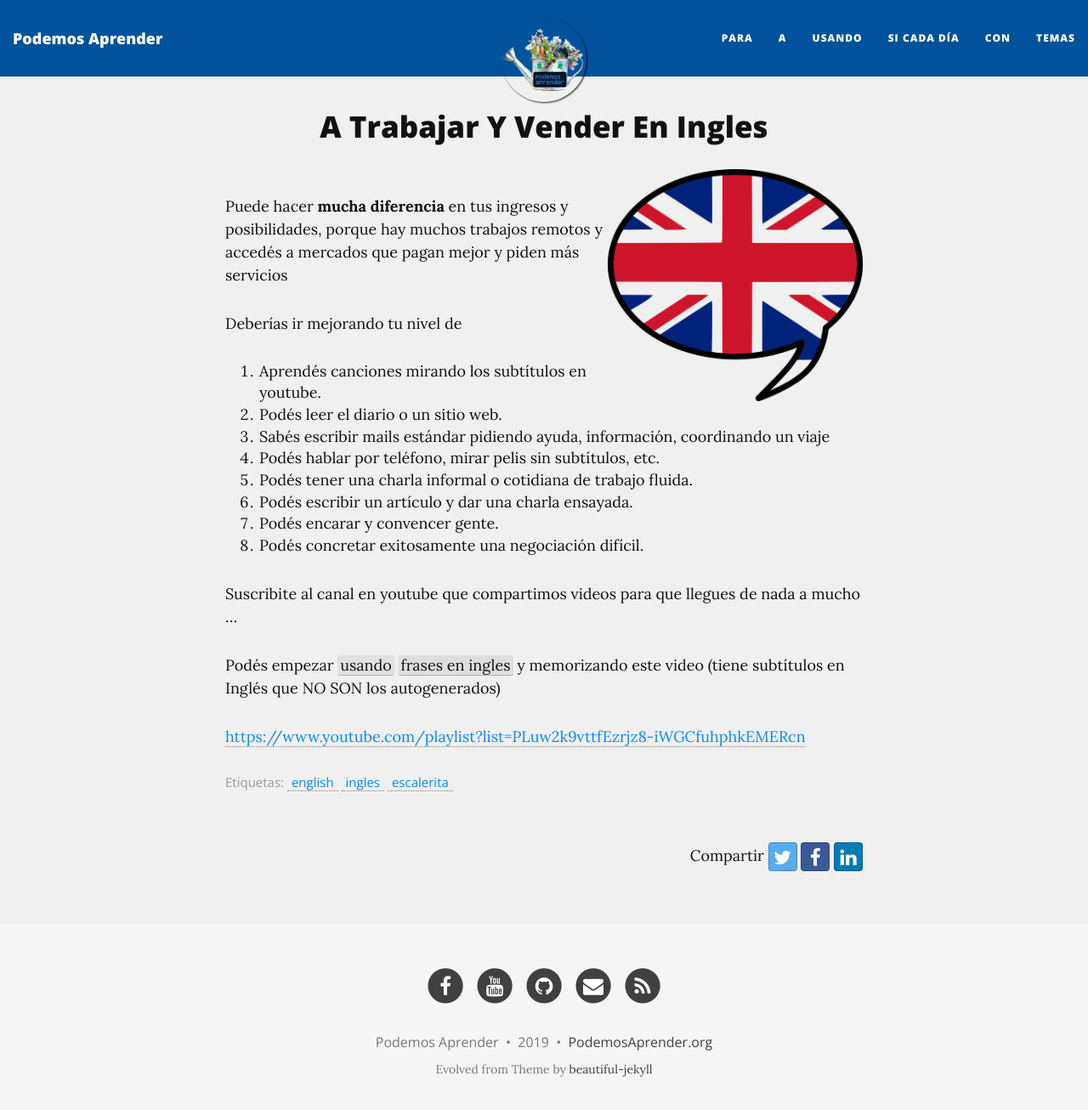
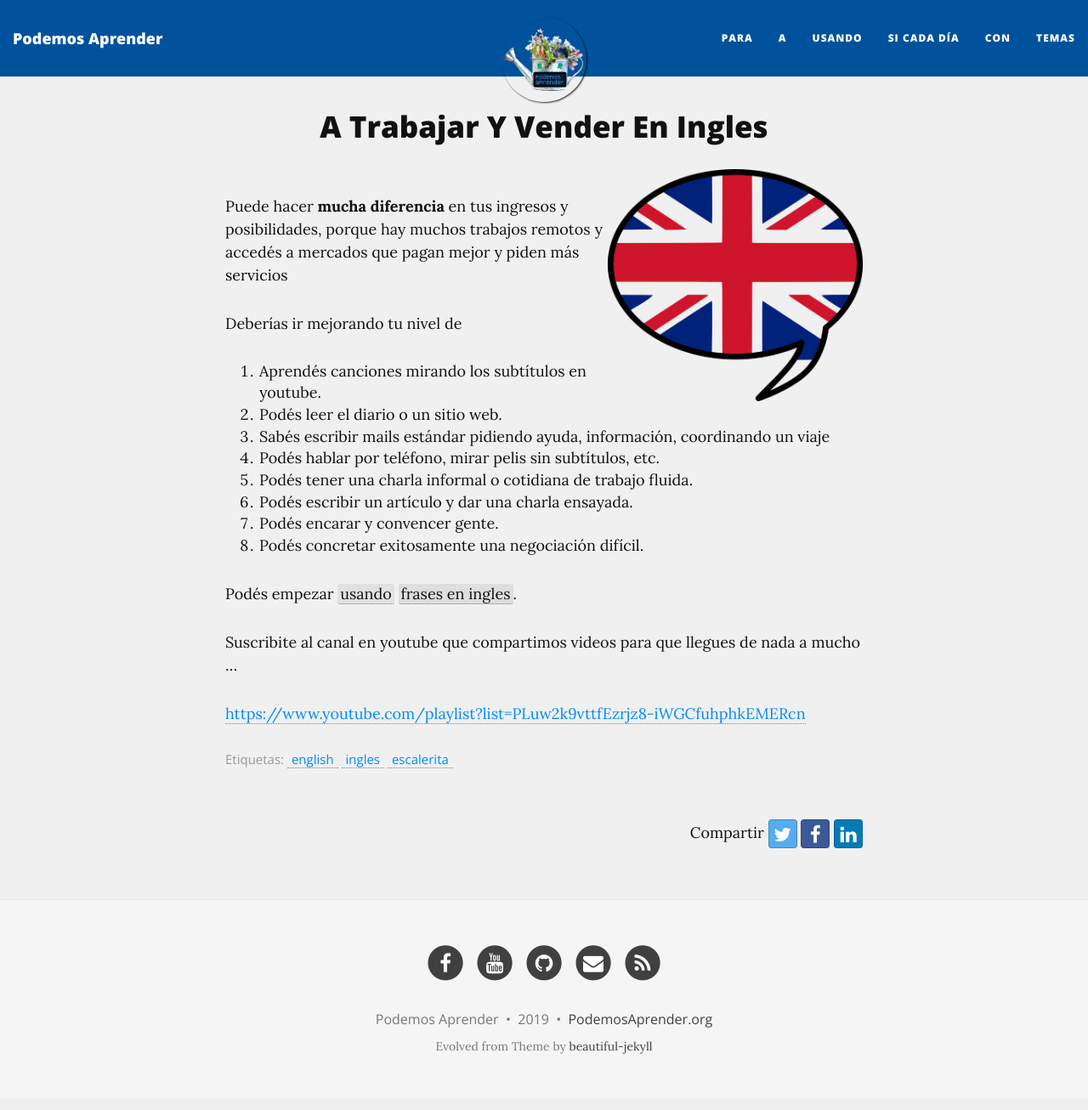
Before and after one commit to podemosaprender/podemosaprender.github.io, a Jekyll site: the page built from _contenidos/20comunicar/a-trabajar-y-vender-en-ingles.md, in a window 1280 px wide and 1319 px high. Shown: the top 1306 px of the window at 85% size. Built offline with Jekyll 4.4.1, drawn with Linux system fonts in a browser that asks for light colours; nearby versions of some CDN libraries.

Commit message:
FIX: link

```diff
--- a/_contenidos/20comunicar/a-trabajar-y-vender-en-ingles.md
+++ b/_contenidos/20comunicar/a-trabajar-y-vender-en-ingles.md
@@ -16,8 +16,8 @@ Deberías ir mejorando tu nivel de
 9. Podés encarar y convencer gente.
 10. Podés concretar exitosamente una negociación difícil.
 
+Podés empezar {/usando/frases-en-ingles}.
+
 Suscribite al canal en youtube que compartimos videos para que llegues de nada a mucho ...
 
-Podés empezar {/usando/frases-en-ingles} y memorizando este video (tiene subtítulos en Inglés que NO SON los autogenerados)
-
 <https://www.youtube.com/playlist?list=PLuw2k9vttfEzrjz8-iWGCfuhphkEMERcn>
```
